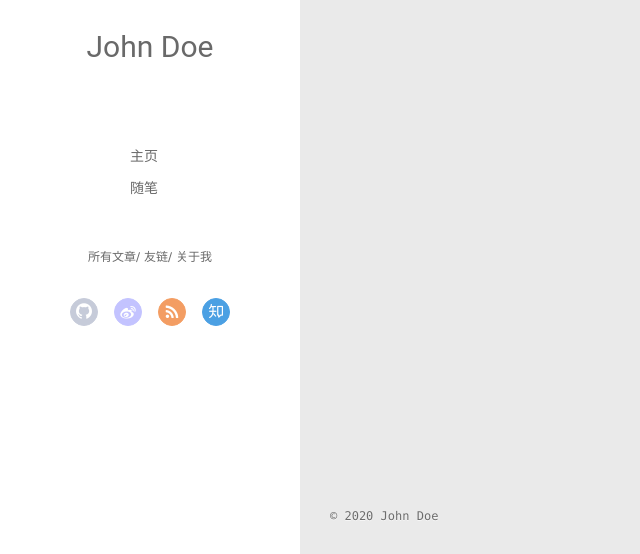
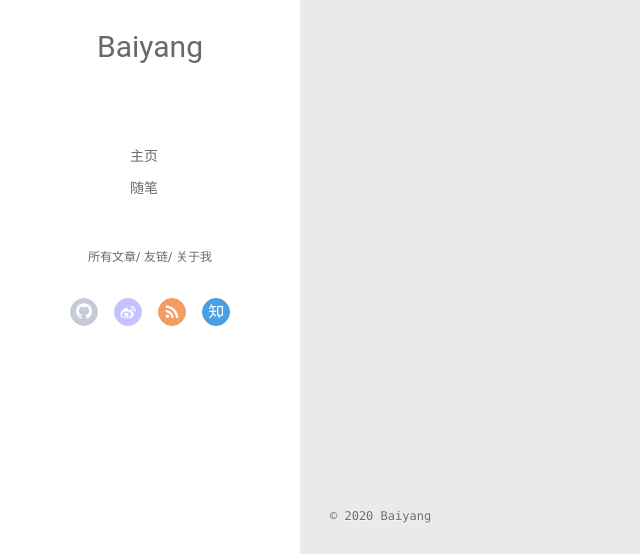
Before and after one commit to ibaiyang1991/ibaiyang1991.github.io, a plain HTML site: page archives/index.html in a window 1280 px wide. Shown: the part 243-797 px from the top of the page, 0-640 px from the left. Drawn offline with Linux system fonts and the light colour scheme.

Commit message:
Site updated: 2020-02-23 02:38:35

```diff
--- a/archives/index.html
+++ b/archives/index.html
@@ -13,7 +13,7 @@
 <meta property="og:url" content="http://yoursite.com/archives/index.html">
 <meta property="og:site_name" content="Hexo">
 <meta property="og:locale" content="en_US">
-<meta property="article:author" content="John Doe">
+<meta property="article:author" content="Baiyang">
 <meta name="twitter:card" content="summary">
 
     <link rel="alternative" href="/atom.xml" title="Hexo" type="application/atom+xml">
@@ -46,7 +46,7 @@
 			<img src="" class="js-avatar">
 		</a>
 		<hgroup>
-		  <h1 class="header-author"><a href="/">John Doe</a></h1>
+		  <h1 class="header-author"><a href="/">Baiyang</a></h1>
 		</hgroup>
 
 
@@ -104,7 +104,7 @@
 				<img src="" class="js-avatar">
 			</div>
 			<hgroup>
-			  <h1 class="header-author js-header-author">John Doe</h1>
+			  <h1 class="header-author js-header-author">Baiyang</h1>
 			</hgroup>
 
 
@@ -229,7 +229,7 @@
   <div class="outer">
     <div id="footer-info">
     	<div class="footer-left">
-    		&copy; 2020 John Doe
+    		&copy; 2020 Baiyang
     	</div>
       	<div class="footer-right">
       		<a href="http://hexo.io/" target="_blank">Hexo</a>  Theme <a href="https://github.com/litten/hexo-theme-yilia" target="_blank">Yilia</a> by Litten
--- a/content.json
+++ b/content.json
@@ -1 +1 @@
-{"meta":{"title":"Hexo","subtitle":"","description":"","author":"John Doe","url":"http://yoursite.com","root":"/"},"pages":[],"posts":[{"title":"我的第一篇博客","slug":"我的第一篇博客","date":"2020-02-22T12:53:17.000Z","updated":"2020-02-22T12:58:25.383Z","comments":true,"path":"2020/02/22/我的第一篇博客/","link":"","permalink":"http://yoursite.com/2020/02/22/%E6%88%91%E7%9A%84%E7%AC%AC%E4%B8%80%E7%AF%87%E5%8D%9A%E5%AE%A2/","excerpt":"","text":"第一章内容 第二章内容 参考文献","categories":[],"tags":[]},{"title":"Hello World","slug":"hello-world","date":"2020-02-22T12:43:45.833Z","updated":"2020-02-22T12:43:45.833Z","comments":true,"path":"2020/02/22/hello-world/","link":"","permalink":"http://yoursite.com/2020/02/22/hello-world/","excerpt":"","text":"Welcome to Hexo! This is your very first post. Check documentation for more info. If you get any problems when using Hexo, you can find the answer in troubleshooting or you can ask me on GitHub. Quick StartCreate a new post1$ hexo new \"My New Post\" More info: Writing Run server1$ hexo server More info: Server Generate static files1$ hexo generate More info: Generating Deploy to remote sites1$ hexo deploy More info: Deployment","categories":[],"tags":[]}]}
+{"meta":{"title":"Hexo","subtitle":"","description":"","author":"Baiyang","url":"http://yoursite.com","root":"/"},"pages":[],"posts":[{"title":"我的第一篇博客","slug":"我的第一篇博客","date":"2020-02-22T12:53:17.000Z","updated":"2020-02-22T12:58:25.383Z","comments":true,"path":"2020/02/22/我的第一篇博客/","link":"","permalink":"http://yoursite.com/2020/02/22/%E6%88%91%E7%9A%84%E7%AC%AC%E4%B8%80%E7%AF%87%E5%8D%9A%E5%AE%A2/","excerpt":"","text":"第一章内容 第二章内容 参考文献","categories":[],"tags":[]},{"title":"Hello World","slug":"hello-world","date":"2020-02-22T12:43:45.833Z","updated":"2020-02-22T12:43:45.833Z","comments":true,"path":"2020/02/22/hello-world/","link":"","permalink":"http://yoursite.com/2020/02/22/hello-world/","excerpt":"","text":"Welcome to Hexo! This is your very first post. Check documentation for more info. If you get any problems when using Hexo, you can find the answer in troubleshooting or you can ask me on GitHub. Quick StartCreate a new post1$ hexo new \"My New Post\" More info: Writing Run server1$ hexo server More info: Server Generate static files1$ hexo generate More info: Generating Deploy to remote sites1$ hexo deploy More info: Deployment","categories":[],"tags":[]}]}
```
Also changed, not shown: 2020/02/22/hello-world/index.html (+4 -4 lines), 2020/02/22/我的第一篇博客/index.html (+4 -4 lines), archives/2020/02/index.html (+4 -4 lines), archives/2020/index.html (+4 -4 lines), index.html (+4 -4 lines).
